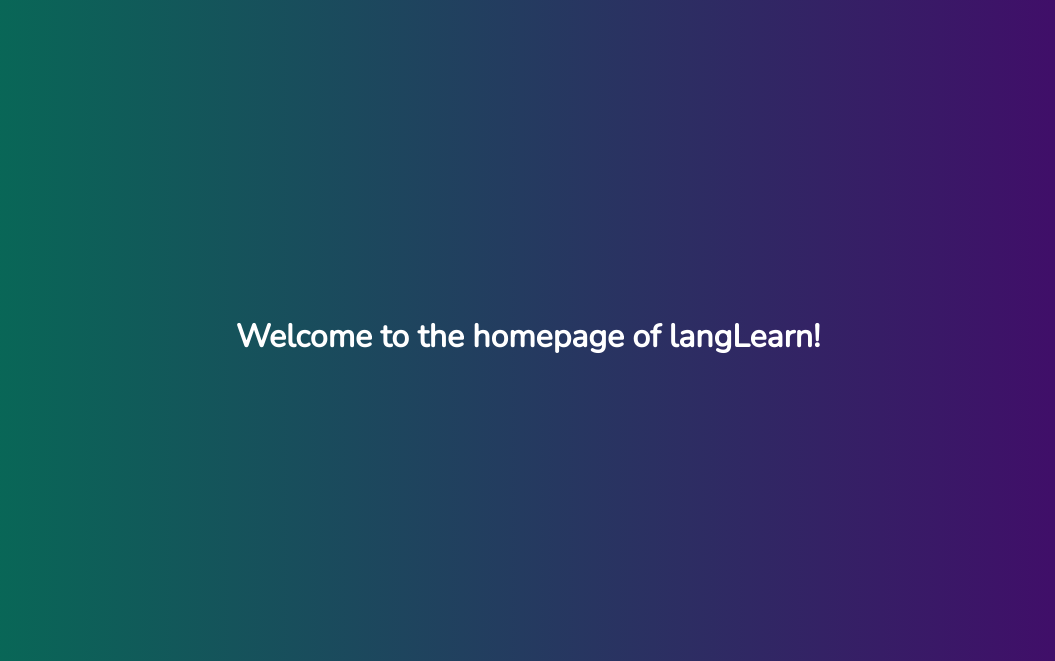
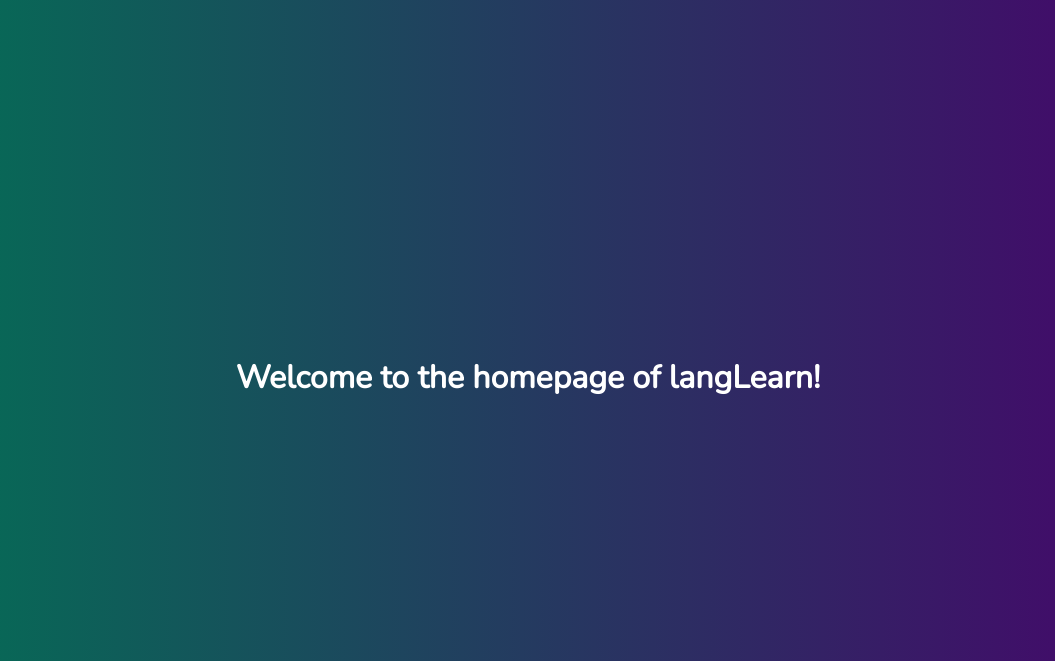
Before and after one commit to StrahinjaLukic03/lingfinity, a PHP site: page /index.html in a window 1280 px wide. Shown: the part 22-683 px from the top of the page, without its empty margins (112-1167 px from the left). Run offline with PHP 8.4, Linux system fonts and the light colour scheme.

Commit message:
center fixed with transform/translate

```diff
--- a/index.html
+++ b/index.html
@@ -8,7 +8,8 @@
     <link href="https://fonts.googleapis.com/css2?family=Nunito&display=swap" rel="stylesheet">
 </head>
 <body>
-    <h1 class="center">Welcome to the homepage of langLearn!</h1>
-
+    <div class="center">
+    <h1>Welcome to the homepage of langLearn!</h1>
+    </div>
 </body>
 </html>
--- a/style.css
+++ b/style.css
@@ -3,8 +3,12 @@ body {
 }
 
 .center{
-    text-align: center;
-    padding-top: 25%;
+    margin: 0;
+    position: absolute;
+    top: 50%;
+    left: 50%;
+    transform: translate(-50%, -50%);
+
 }
 
 h1 {
```
